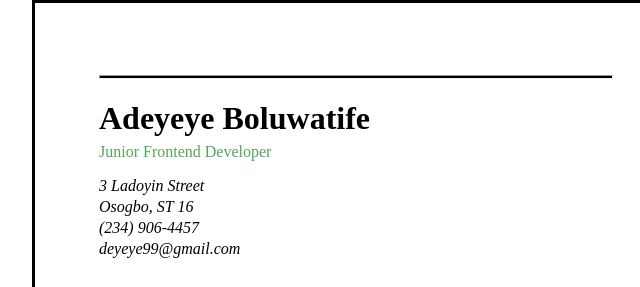
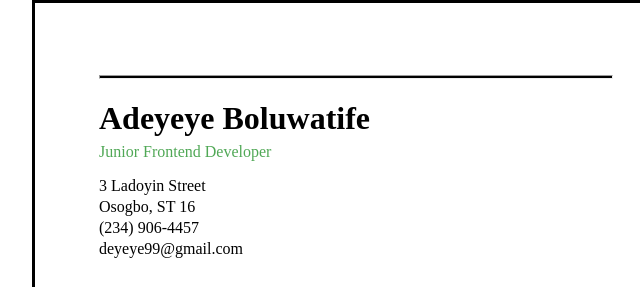
Before and after one commit to scribeNcode/Single-Page-CV, a plain HTML site: page index.html in a window 1280 px wide. Shown: the top 287 px of the page, 221-861 px from the left. Drawn offline with Linux system fonts and the light colour scheme.

Commit message:
Remove the italics style on address tag

```diff
--- a/index.html
+++ b/index.html
@@ -43,7 +43,7 @@
       >
         Junior Frontend Developer
       </p>
-      <address class="contact-wrapper">
+      <address class="contact-wrapper" style="font-style: normal;">
         <p>3 Ladoyin Street</p>
         <p style="margin-top: -0.8rem">Osogbo, ST 16</p>
         <p style="margin-top: -0.8rem">(234) 906-4457</p>
```
